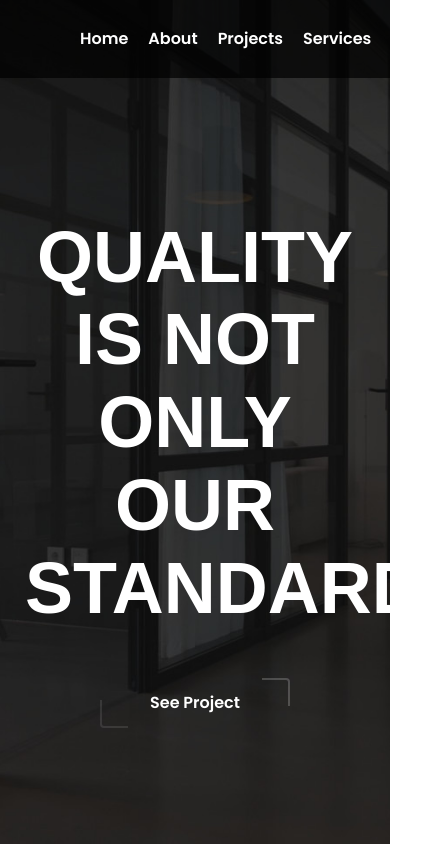
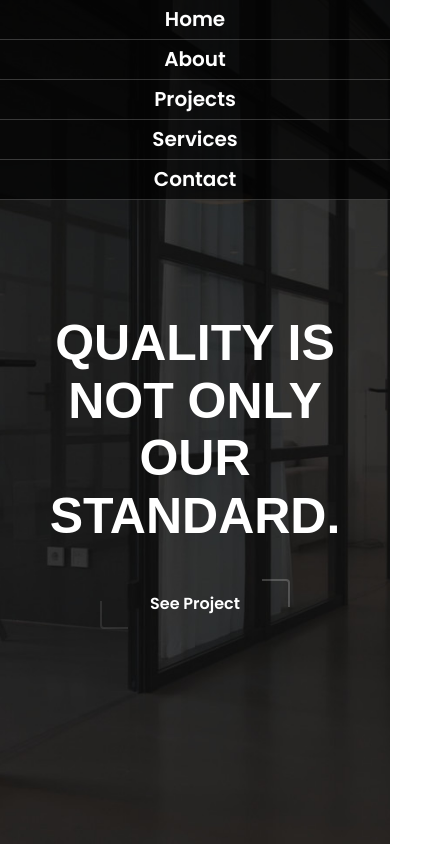
Before and after one commit to fcosueza/freeCodeCamp-projects, a plain HTML site: page responsive-web-design/product-landing/index.html in a window 390 px wide. Shown: the top 844 px of the page, 444 px wide, since content can reach past the window. Drawn offline with Linux system fonts and the light colour scheme; a web font is replaced by a local one.

Commit message:
Added media query for small and extra small devices (600px or less)

```diff
--- a/responsive-web-design/product-landing/style/main.css
+++ b/responsive-web-design/product-landing/style/main.css
@@ -476,3 +476,49 @@ body {
 		margin: 1.5rem 0;
 	}
 }
+
+@media screen and (max-width: 620px) {
+	.header__bar {
+		padding: 0;
+	}
+	.header__title {
+		font-size: 5rem;
+	}
+
+	.content__text,
+	.content__pics {
+		width: 100%;
+	}
+
+	.logo {
+		display: none;
+	}
+
+	.nav-bar {
+		width: 100%;
+		padding: 0;
+	}
+
+	.nav {
+		flex-flow: column nowrap;
+		align-items: center;
+		text-align: center;
+		padding-left: 0;
+		margin: 0;
+	}
+
+	.nav__item {
+		border-bottom: 0.1rem solid rgba(255, 255, 255, 0.2);
+		width: 100vw;
+		padding: 0.8rem 0;
+		margin: 0;
+	}
+
+	.nav__link {
+		font-size: 2rem;
+	}
+
+	.contact__title {
+		font-size: 2.5rem;
+	}
+}
```
